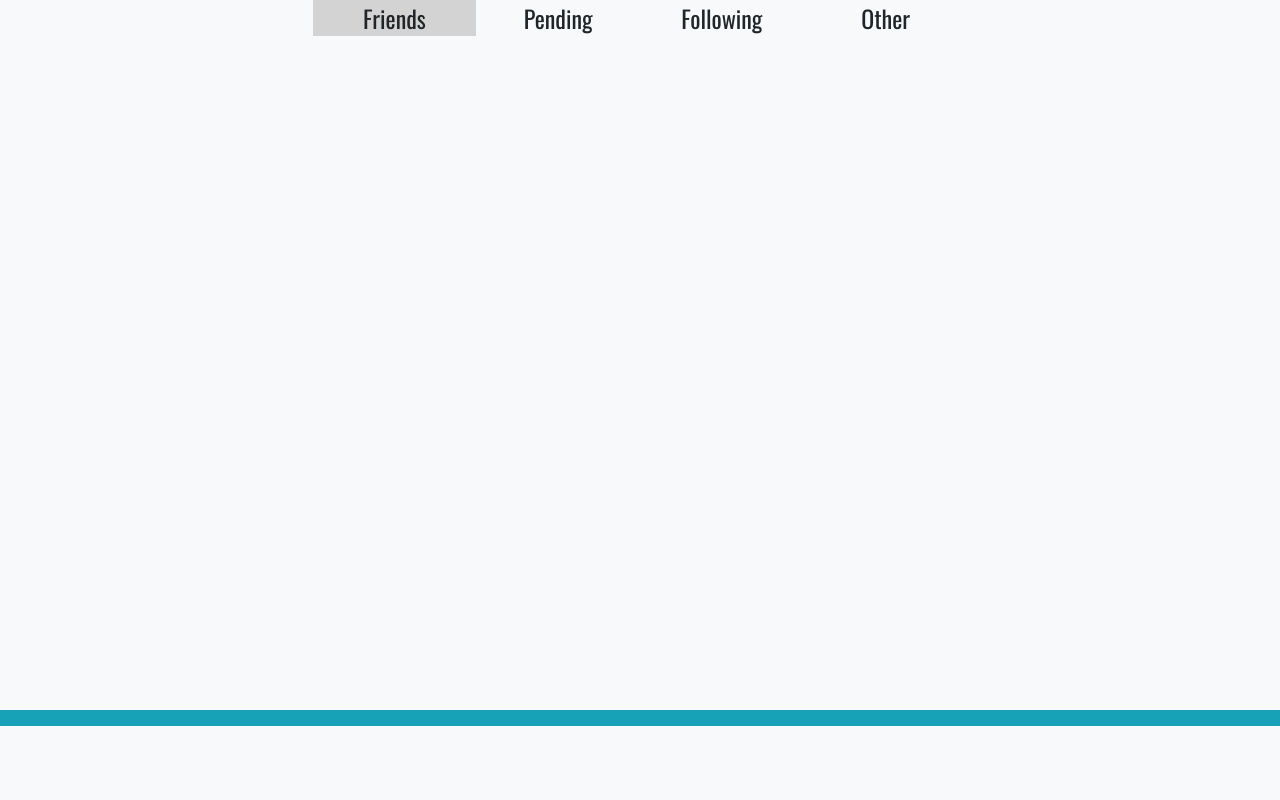
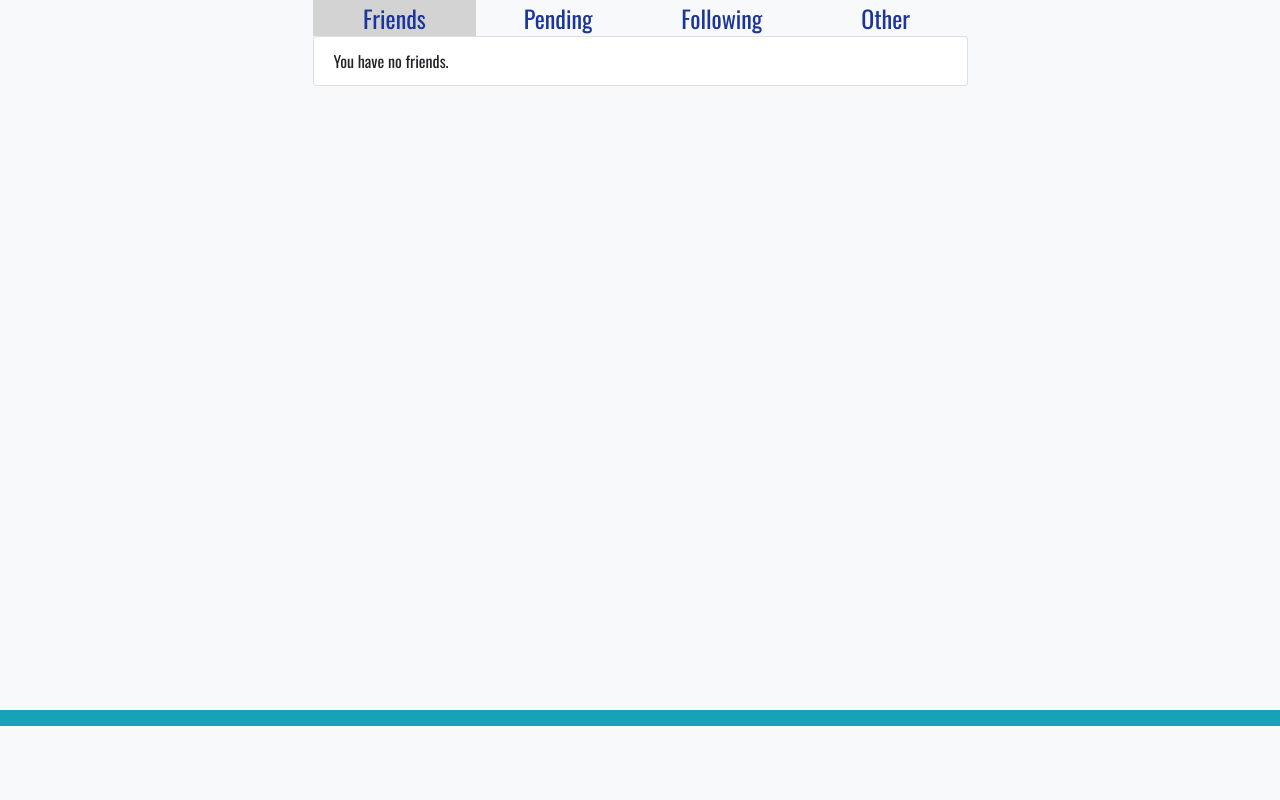
Before and after one commit to CMPUT404-Group-Project/Distributed-Social-Networking, a Django app: page /friends/ in a window 1280 px wide. Shown: the part 74-874 px from the top of the page. Run offline with Django 3.2, Linux system fonts and the light colour scheme; a user stored in the database is signed in; tables that the repository leaves empty hold one stand-in row (values such as "Sample post"); some libraries are stand-ins or nearby versions.

Commit message:
minor style updates, now has messages for no friends, requests, etc

```diff
--- a/distributedsocialnetwork/friend/templates/friends.html
+++ b/distributedsocialnetwork/friend/templates/friends.html
@@ -11,15 +11,18 @@
                 <div class="col-3 follow-header" id="followers-header" onclick="location.href='pending'">Pending</div>
                 <div class="col-3 follow-header" id="following-header" onclick="location.href='following'">Following</div>
                 <div class="col-3 follow-header" id="others-header" onclick="location.href='other'">Other</div>
-
             </div>
                 <ul class="list-group">
+                    {% if authors|length %}
                         {% for author in authors %}
                         <li class="list-group-item">
                                 <div class="row follow">
                                     <div class="col-8 follow-name">
-                                    <h5>{{author.first_name}} {{author.last_name}}</h5>
+                                        <h5 style="margin:0">{{author.first_name}} {{author.last_name}}</h5>
                                         <a href="{{author.url}}"><h6>@{{author.displayName}}</h6></a>
+                                        {% if mode == 'Pending' %}
+                                        <p style="margin:0">{{author.displayName}} is following you, click accept to add them to your friends.</p>
+                                        {% endif %}
                                     </div>
                                     {% if mode == 'Pending' %}
                                     <div class="col-4 follow-button-container">
@@ -64,11 +67,23 @@
                                 </div>
                             </li>
                         {% endfor %}
+                    {% else %}
+                    <li class="list-group-item">
+                        {% if mode == 'Pending' %}
+                        <p style="margin:0">You have no pending friend requests.</p>
+                        {% elif mode == 'Friends' %}
+                        <p style="margin:0">You have no friends.</p>
+                        {% elif mode == 'Following' %}
+                        <p style="margin:0">You are not following anyone.</p>
+                        {% elif mode == 'Others' %}
+                        <p style="margin:0">There is no one here.</p>
+                        {% endif %}
+                    </li>
+                    {% endif %}
                 </ul>
         </div>
         <div class="col-3"></div>
 </div>
-
 
 {% if mode == 'Pending' %}
 <style>#followers-header{background-color: lightgrey}</style>
@@ -80,23 +95,20 @@
 <style>#others-header{background-color: lightgrey}</style>
 {% endif %}
 
-
 <style>
     .follow-button{
         float:right;
-        background-color:gold;
         margin-right: 2%;
     }
     .follow-headers{
         margin:0;
         text-align:center;
         font-size: 1.5em;
+        color:var(--primary-color);
     }
-
     .follow-header:hover {
         background-color: lightgrey;
     }
-
     .follow-button-container{
         margin: auto;
         text-align: right;
```
Lines whose indentation alone changed are shown as unchanged.
